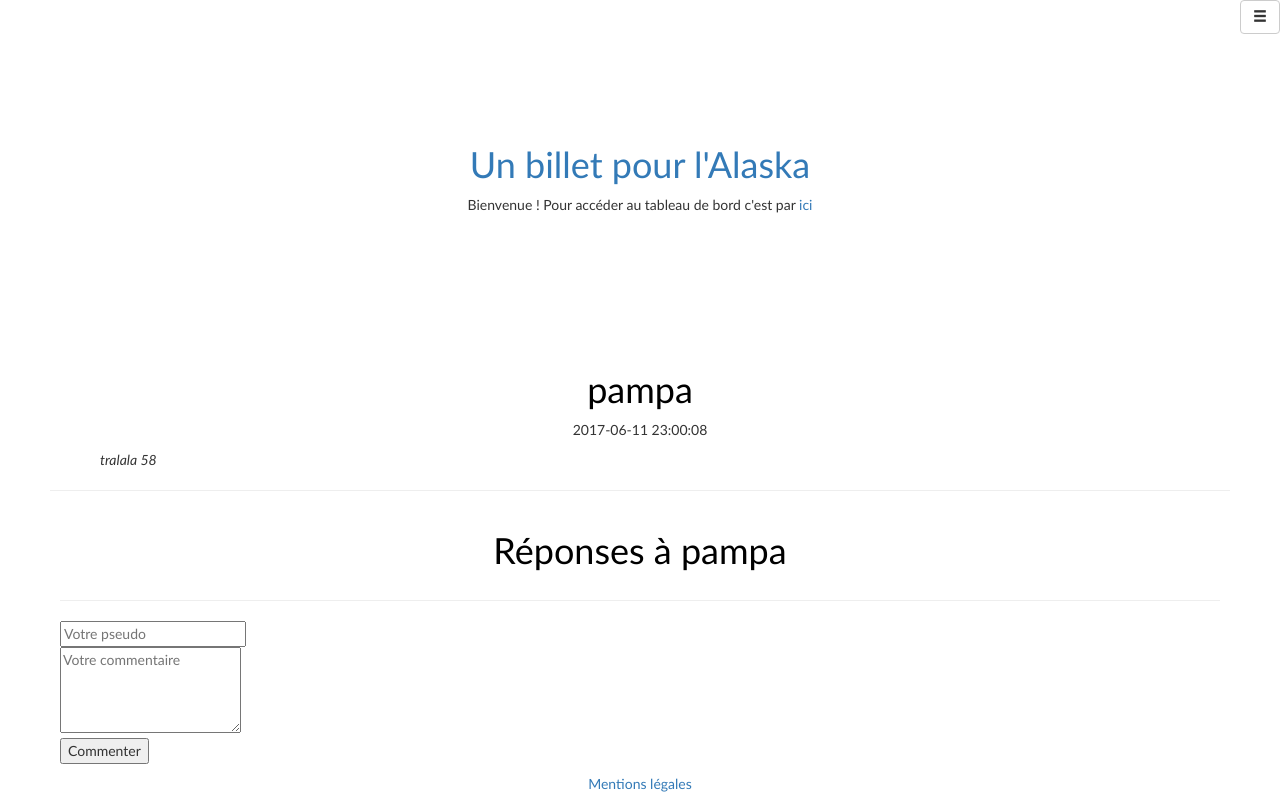
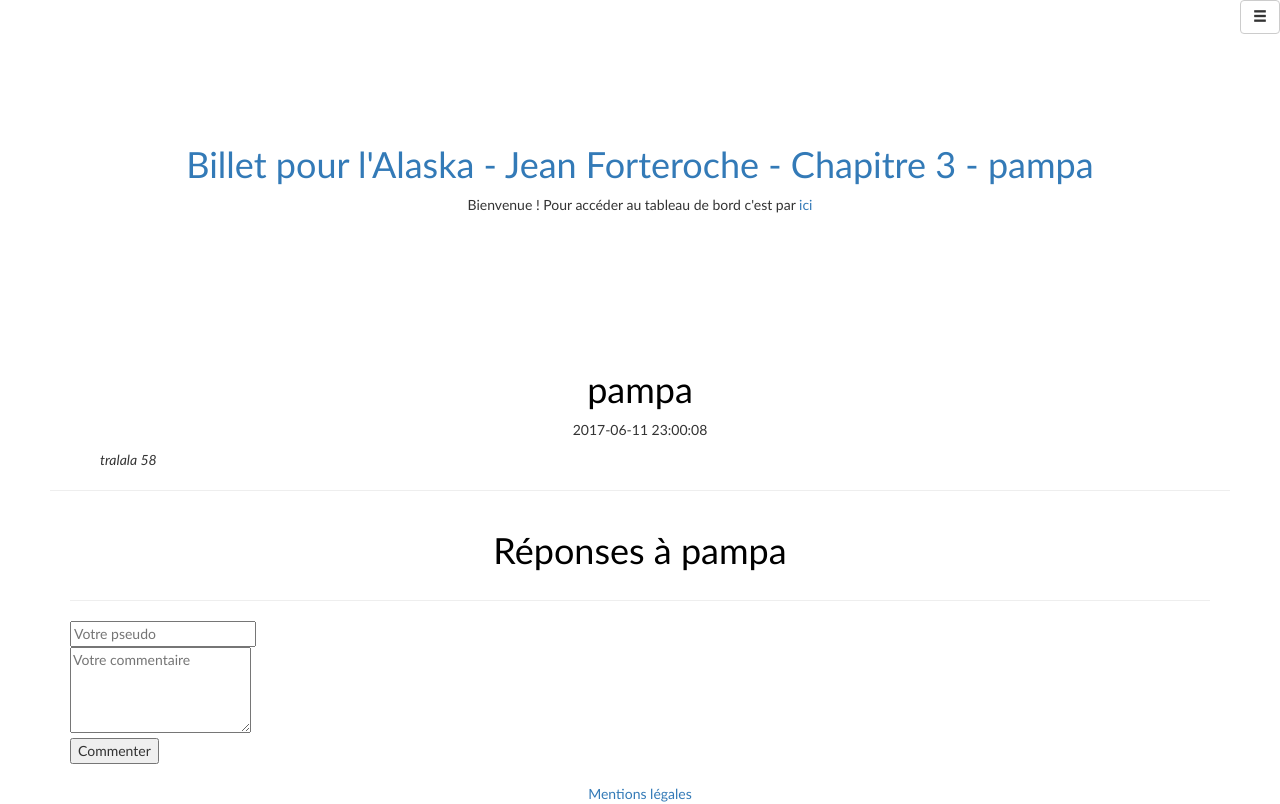
Before and after one commit to Pywako/Blog, a PHP site: page /Chapitre/index/12 in a window 1280 px wide. Run offline with PHP 8.4, Linux system fonts and the light colour scheme; data comes from the database, SQL or seed files in the repository; some libraries are stand-ins or nearby versions.

Commit message:
mise en page contenu centré, maj titre des page et script tinyMCE dans la vue modification

```diff
--- a/Contenu/style.css
+++ b/Contenu/style.css
@@ -73,16 +73,18 @@ section{
 }
 .chapitre{
     text-align: justify;
-    justify-content: space-around;
     padding-right: 50px;
     padding-left: 50px;
 }
 #contenu{
+    text-align: center;
+    align-items: center;
     margin-left: 50px;
     margin-right: 50px;
 }
 .commentaire {
-    margin: 10px;
+    text-align: left;
+    margin: 20px;
 }
 .signalement {
     color: orangered;
@@ -93,3 +95,6 @@ footer{
 #alert{
     display: none;
 }
+th{
+    text-align: center;
+}
--- a/Vue/gabarit.php
+++ b/Vue/gabarit.php
@@ -33,7 +33,7 @@
 
         <div class="col-lg-12">
             <a href="" id="titreSites" class="header">
-                <h1>Un billet pour l'Alaska</h1></a>
+                <h1><?php echo $titre?></h1></a>
         </div>
         <!------------------------ Message de notification ------------------------->
 
```
Also changed, not shown: Vue/Admin/modification.php (+20 -4 lines).
